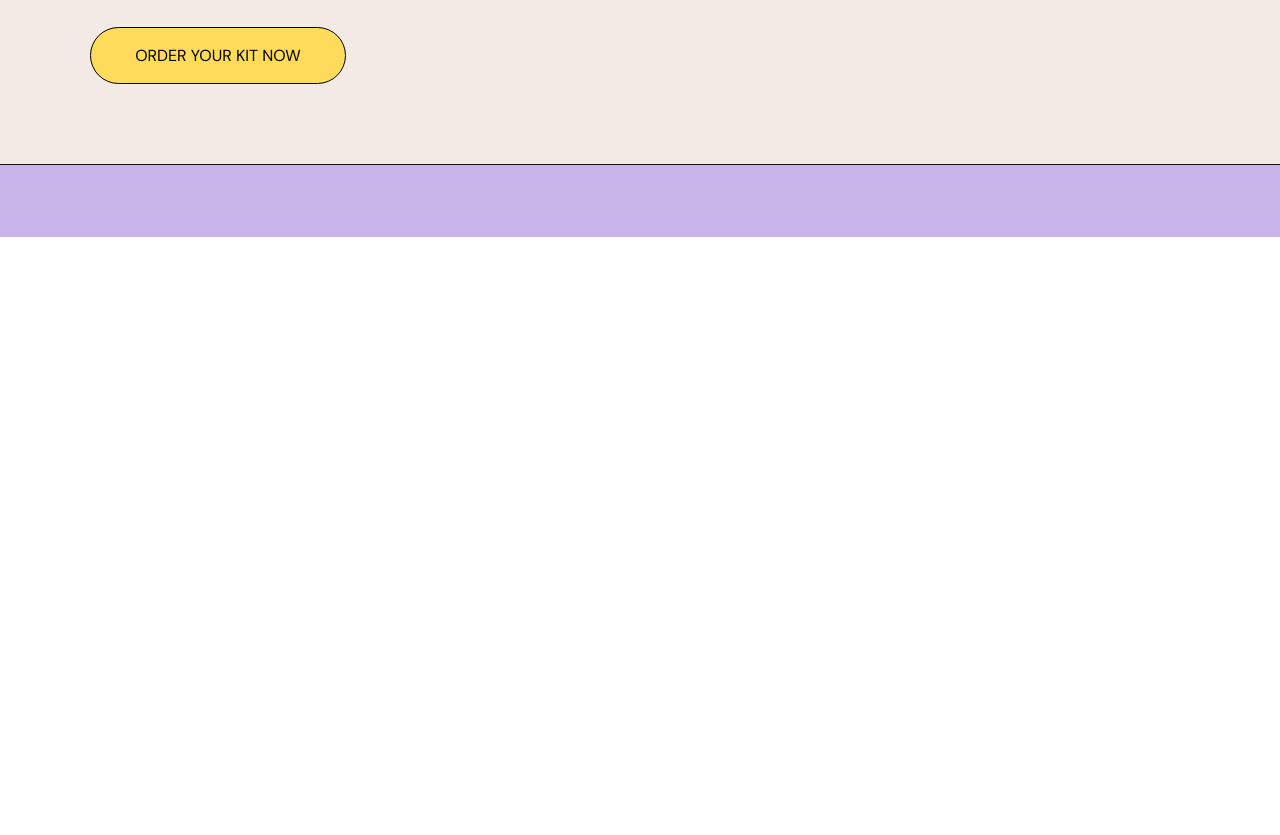
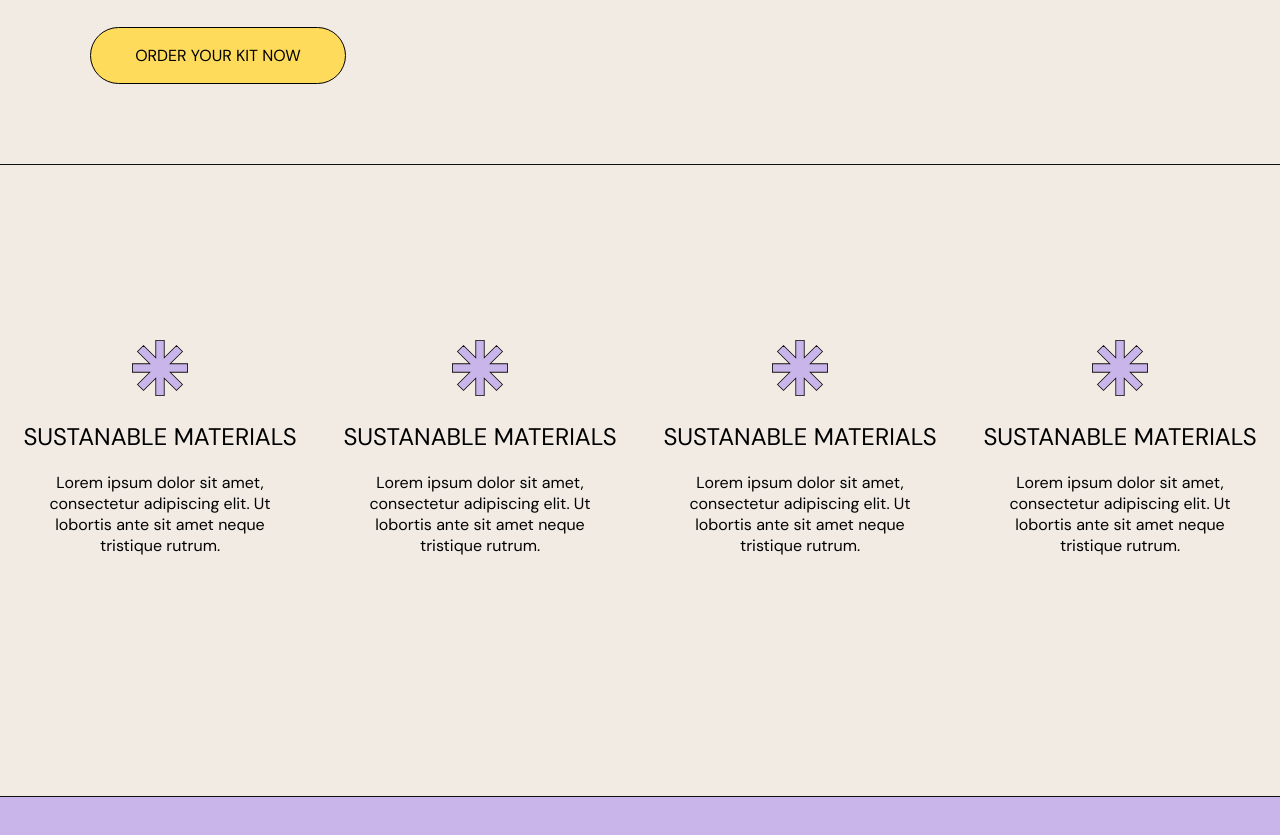
Before and after one commit to andreev-oe/Polly, a plain HTML site: page index.html in a window 1280 px wide. Shown: the part 4200-5035 px from the top of the page. Before the commit the page ends 4437 px from the top, so only its background shows below. Drawn offline with Linux system fonts and the light colour scheme.

Commit message:
сделал секцию pros

```diff
--- a/css/style.css
+++ b/css/style.css
@@ -269,6 +269,32 @@ body {
   border-bottom: 1px solid black;
   margin-bottom: 30px;
 }
+.pros {
+  display: flex;
+  flex-grow: 1;
+  margin-top: 175px;
+  justify-content: space-between;
+  border-bottom: 1px solid #111010;
+}
+.pros_card {
+  display: flex;
+  flex-grow: 1;
+  flex-direction: column;
+  align-items: center;
+  text-align: center;
+  margin-bottom: 240px;
+  max-width: 320px;
+}
+.pros_card-element {
+  margin-bottom: 20px;
+}
+.pros_card-title {
+  font-size: 24px;
+  margin-bottom: 20px;
+}
+.pros_card-text {
+  max-width: 247px;
+}
 
 
 
--- a/index.html
+++ b/index.html
@@ -154,6 +154,36 @@
           </div>
         </div>
       </section>
+      <section class="pros">
+        <div class="pros_card">
+          <div class="pros_card-element"><img src="/icons/small snowflake.svg" alt="snowflake" class="pros_card-element-img"></div>
+          <div class="pros_card-title">SUSTANABLE MATERIALS</div>
+          <div class="pros_card-text">
+            Lorem ipsum dolor sit amet, consectetur adipiscing elit. Ut lobortis ante sit amet neque tristique rutrum.
+          </div>
+          </div>
+          <div class="pros_card">
+            <div class="pros_card-element"><img src="/icons/small snowflake.svg" alt="snowflake" class="pros_card-element-img"></div>
+            <div class="pros_card-title">SUSTANABLE MATERIALS</div>
+            <div class="pros_card-text">
+              Lorem ipsum dolor sit amet, consectetur adipiscing elit. Ut lobortis ante sit amet neque tristique rutrum.
+            </div>
+          </div>
+          <div class="pros_card">
+            <div class="pros_card-element"><img src="/icons/small snowflake.svg" alt="snowflake" class="pros_card-element-img"></div>
+            <div class="pros_card-title">SUSTANABLE MATERIALS</div>
+            <div class="pros_card-text">
+              Lorem ipsum dolor sit amet, consectetur adipiscing elit. Ut lobortis ante sit amet neque tristique rutrum.
+            </div>
+          </div>
+          <div class="pros_card">
+            <div class="pros_card-element"><img src="/icons/small snowflake.svg" alt="snowflake" class="pros_card-element-img"></div>
+            <div class="pros_card-title">SUSTANABLE MATERIALS</div>
+            <div class="pros_card-text">
+              Lorem ipsum dolor sit amet, consectetur adipiscing elit. Ut lobortis ante sit amet neque tristique rutrum.
+            </div>
+          </div>
+      </section>
     </main>
     <footer class = "footer">
 
```
Also changed, not shown: icons/small snowflake.svg (added).
